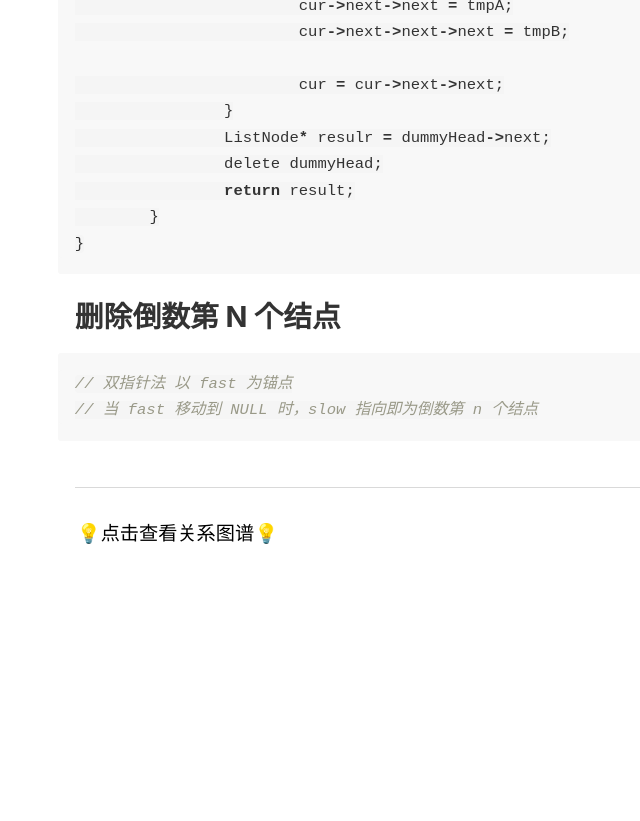
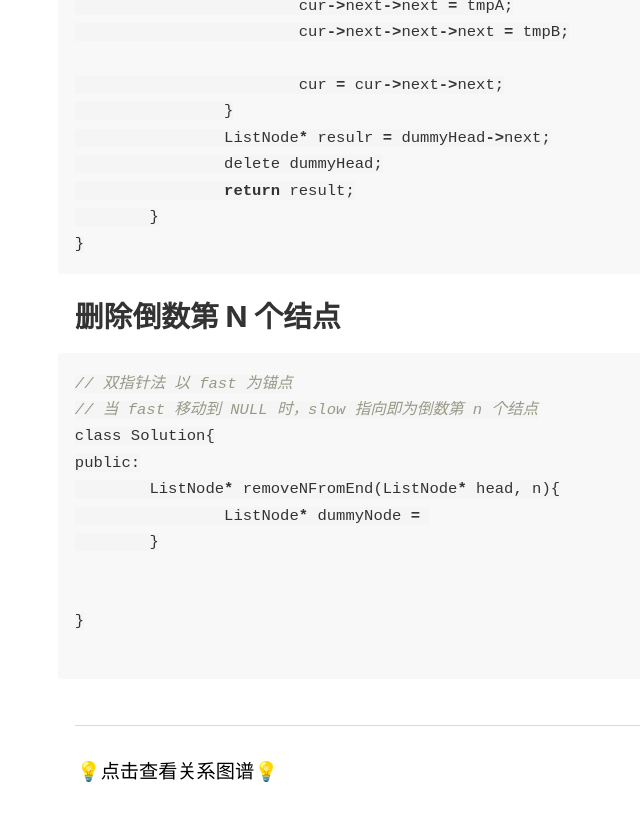
Before and after one commit to wingowen/digital-garden-jekyll, a Jekyll site: the page built from _notes/算法.md, in a window 1280 px wide and 900 px high, scrolled down 15436 px. Shown: the top 821 px of the window, without its empty margins (2-642 px from the left). Built offline with Jekyll 4.4.1, drawn with Linux system fonts in a browser that asks for light colours; before the commit the page ends 16098 px from its top, so only the background shows below that.

Commit message:
vault backup: 2024-09-04 14:34:53

````diff
--- a/_notes/算法.md
+++ b/_notes/算法.md
@@ -569,4 +569,13 @@ public:
 ```c
 // 双指针法 以 fast 为锚点
 // 当 fast 移动到 NULL 时，slow 指向即为倒数第 n 个结点
+class Solution{
+public:
+	ListNode* removeNFromEnd(ListNode* head, n){
+		ListNode* dummyNode =
+	}
+
+
+}
+
 ```
````
Also changed, not shown: _notes/徐远的投资课.md (+6 -0 lines).
